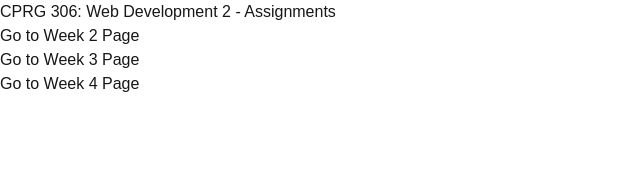
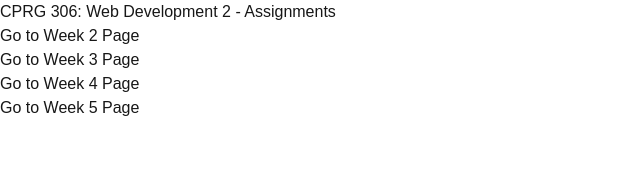
Before and after one commit to fevenYtbarek/cprg306-assignments, a Next.js app: page / in a window 1280 px wide. Shown: the top 189 px of the page, without its empty margins (0-640 px from the left). Built offline with nearby package versions, Linux system fonts and the light colour scheme.

Commit message:
Update page.tsx

```diff
--- a/app/page.tsx
+++ b/app/page.tsx
@@ -9,6 +9,8 @@ export default function Home() {
       <Link href="/week-3">Go to Week 3 Page</Link>
       <br />
       <Link href="/week-4">Go to Week 4 Page</Link>
+      <br />
+      <Link href="/week-5">Go to Week 5 Page</Link>
     </main>
   );
 }
```
